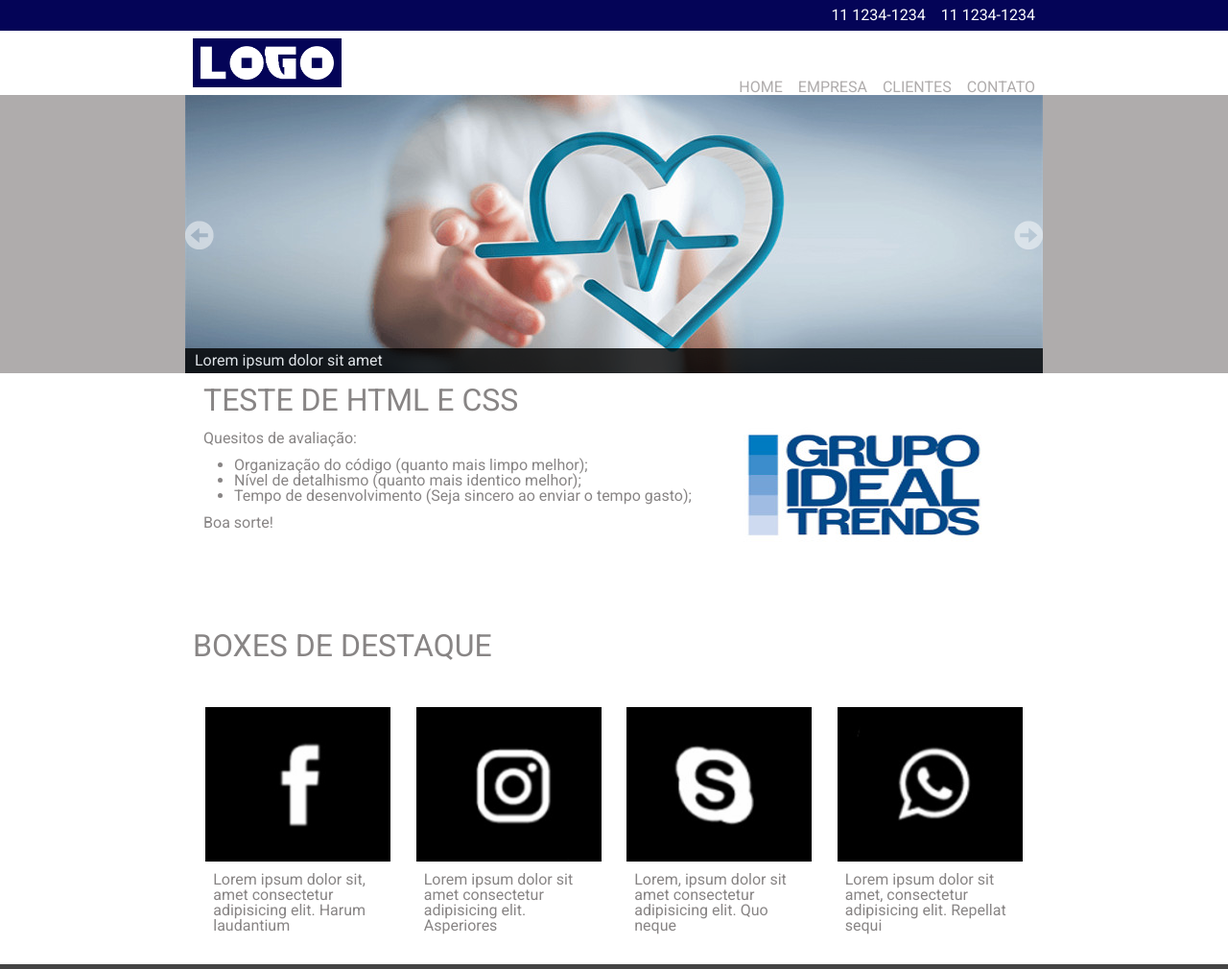
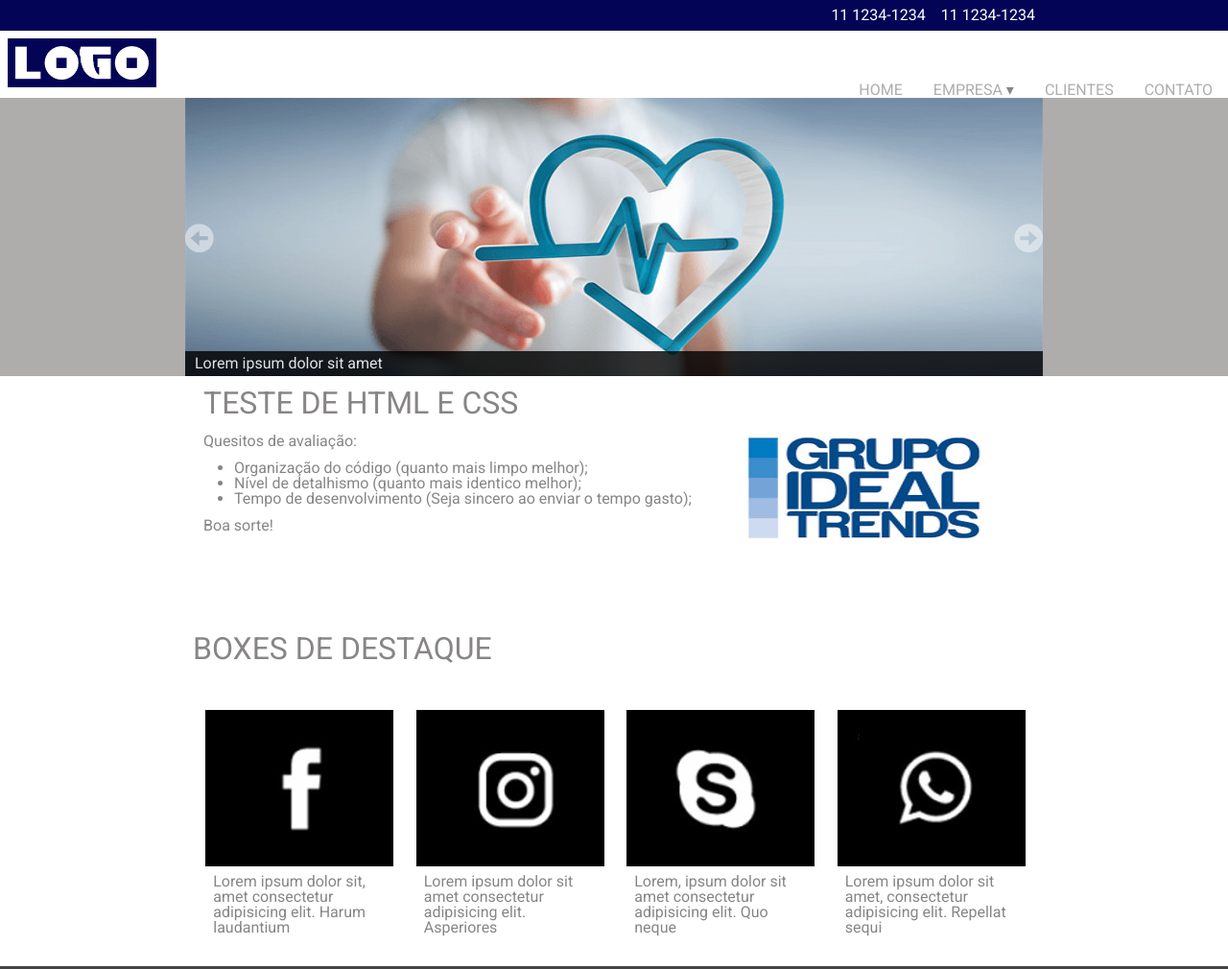
Before and after one commit to renatobmps/ideal-trends, a plain HTML site: page index.html in a window 1280 px wide. Shown: the top 1010 px of the page at 96% size. Drawn offline with nearby package versions, Linux system fonts and the light colour scheme.

Commit message:
Correções

```diff
--- a/css/comp/header.css
+++ b/css/comp/header.css
@@ -1,3 +1,4 @@
+/*Telefones*/
 .telefones-linha{
 
     background-color: var(--blue);
@@ -20,14 +21,23 @@
     margin: 0 .5em;
 }
 
+/*Menu*/
+
 .menu{
+
+    background-color: var(--white);
     display: flex;
+    justify-content: space-between;
     align-items: flex-end;
-    justify-content: space-between;
-    max-width: 894px;
-    margin: 0 auto;
 }
 
+.menu * {
+
+    text-transform: uppercase;
+    text-decoration: none;
+}
+
+/*logo do menu*/
 .menu .menu-logo-img{
 
     background-color: var(--blue);
@@ -36,21 +46,105 @@
     width: 20vw;
     box-sizing: border-box;
     max-width: 155px;
+    align-self: center;
 }
 
+/*itens do menu*/
 .menu .menu-nav{
 
     display: flex;
-    flex-wrap: wrap;
-    justify-content: flex-end;
 }
 
-.menu .menu-nav-item{
+.menu-nav .menu-nav-item{
 
-    text-transform: uppercase;
+    margin: 0 1em;
+}
+
+.menu-nav .menu-nav-item *{
+
     color: var(--gray-light);
-    text-decoration-line: none;
-    margin: 0 .5em;
+    transition: transform .5s;
+}
+
+.menu-nav .menu-nav-item > a:hover, .menu-nav .menu-nav-item > button:hover{
+
+    color: var(--gray-dark);
+    font-size: 1.2em;
+    transition: all .5s;
+}
+
+.menu-nav li{
+
+    list-style-type: none;
+}
+
+.dropdown{
+
+    width: max-content;
+    vertical-align: middle;
+}
+
+.dropdown::after{
+
+    content: "▾";
+    color: var(--gray);
+    transform: rotate(90deg);
+}
+
+/*Submenu*/
+
+.submenu-1, .submenu-2 {
+    display: none;
+    position: absolute;
+    background-color: var(--blue);
+    width: max-content;
+    z-index: 100;
+}
+
+.submenu-item a, .submenu-item button {
+
+    font-size: .8em;
+    background-color: transparent;
+    border: 0;
+}
+
+.submenu-item{
+
+    padding: 1em;
+    text-decoration: none;
+    display: block;
+    color: var(--white) !important;
+    border-top: 3px dotted var(--gray-dark);
+}
+
+.submenu-item:first-child{
+
+    border-top: 0;
+}
+
+.submenu-item a:hover{
+
+    font-size: .9em !important;
+}
+
+.dropdown-empresa:hover .submenu-1, .dropdown-item:hover .submenu-2 {
+    display: block;
+}
+
+.dropdown-empresa:hover .dropbtn-empresa, .dropdown-item:hover .dropbtn-item {
+
+    color: var(--gray-dark);
+    transition: all .5s;
+}
+
+.dropdown-empresa:hover .dropbtn-empresa{
+
+    font-size: 1.2em;
+}
+
+.dropdown-item:hover .dropbtn-item {
+
+    font-size: .9em;
 }
 
 /*Slider*/
@@ -89,13 +183,3 @@
 
     display: none;
 }
-
-/*
-@media (min-width: 500px){
-
-    body{
-
-
-    }
-}
-*/
--- a/css/comp/main.css
+++ b/css/comp/main.css
@@ -7,7 +7,7 @@ main{
     box-sizing: border-box;
 }
 
-/*Teste de HTML e CSS*/
+/*Instruções*/
 .principal{
 
     display: flex;
@@ -70,6 +70,26 @@ main{
 .destaques .destaque-img{
 
     width: 100%;
+    color: transparent;
+    background: url(../../img/redes-sociais.jpeg);
+    height: 163px;
+    width: 196px;
+}
+
+.destaques .img-facebook{
+    background-position: 0 0;
+}
+
+.destaques .img-instagram{
+    background-position: 588px 0;
+}
+
+.destaques .img-skype{
+    background-position: 392px 0;
+}
+
+.destaques .img-whatsapp{
+    background-position: 196px 0;
 }
 
 .destaques .destaque-descricao{
--- a/css/comp/rodape.css
+++ b/css/comp/rodape.css
@@ -15,6 +15,15 @@
     color: var(--white);
     text-decoration-line: none;
     margin: 0 .5em;
+    vertical-align: middle;
+    transition: all .5s;
+}
+
+.rodape a:hover{
+
+    color: var(--blue);
+    font-size: 1.2em;
+    transition: all .5s;
 }
 
 .rodape .rodape-nav{
--- a/css/reset.css
+++ b/css/reset.css
@@ -61,4 +61,5 @@ img{
     --gray: #888585;
     --gray-dark: #444444;
     --white: #FFFFFF;
+    --black: #000000;
 }
--- a/index.html
+++ b/index.html
@@ -29,12 +29,30 @@
         </section>
 
         <section class="menu">
+            <a href="#">
                 <img src="img/logo.png" alt="Logo da página" class="menu-logo-img">
+            </a>
             <nav class="menu-nav">
-                <a href="#" class="menu-nav-item">Home</a>
-                <a href="empresa" class="menu-nav-item">Empresa</a>
-                <a href="clientes" class="menu-nav-item">Clientes</a>
-                <a href="contato" class="menu-nav-item">Contato</a>
+                <li class="menu-nav-item"><a href="#" class="menu-nav-link">Home</a></li>
+                <li class="menu-nav-item dropdown-empresa dropdown">
+                    <btton" class="dropbtn-empresa menu-nav-link">Empresa</button>
+                    <nav class="submenu-1">
+                        <li class="submenu-1-item submenu-item"><a href="#">Submenu 1</a></li>
+                        <li class="submenu-1-item submenu-item"><a href="#">Submenu 1</a></li>
+                        <li class="submenu-1-item submenu-item"><a href="#">Submenu 1</a></li>
+                        <li class="submenu-1-item submenu-item dropdown-item dropdown">
+                            <button href="#" class="dropbtn-item">Submenu 1</button>
+                            <nav class="submenu-2">
+                                <li class="submenu-2-item submenu-item"><a href="#" class="submenu-2-link">Submenu 2</a></li>
+                                <li class="submenu-2-item submenu-item"><a href="#" class="submenu-2-link">Submenu 2</a></li>
+                                <li class="submenu-2-item submenu-item"><a href="#" class="submenu-2-link">Submenu 2</a></li>
+                                <li class="submenu-2-item submenu-item"><a href="#" class="submenu-2-link">Submenu 2</a></li>
+                            </nav>
+                        </li>
+                    </nav>
+                </li>
+                <li class="menu-nav-item"><a href="clientes" class="menu-nav-link">Clientes</a></li>
+                <li class="menu-nav-item"><a href="contato" class="menu-nav-link">Contato</a></li>
             </nav>
         </section>
 
@@ -66,29 +84,30 @@
                 </ul>
                 <p class="instrucoes-texto">Boa sorte!</p>
             </section>
-            <img src="img/325x212/logo_325x212.jpeg" alt="Logo do Grupo Ideal Trends" class="principal-imagem">
+            <img src="img/logo_325x212.jpeg" alt="Logo do Grupo Ideal Trends" class="principal-imagem">
         </section>
 
         <section class="destaques">
             <h1 class="destaques-titulo">Boxes de destaque</h1>
-            <div class="card-destaque">
-                <img src="img/face.jpeg" alt="Logo do Facebook" class="destaque-img">
-                <p class="destaque-descricao">Lorem ipsum dolor sit, amet consectetur adipisicing elit. Harum laudantium
-                </p>
-            </div>
-            <div class="card-destaque">
-                <img src="img/insta.jpeg" alt="Logo do Instagram" class="destaque-img">
-                <p class="destaque-descricao">Lorem ipsum dolor sit amet consectetur adipisicing elit. Asperiores</p>
-            </div>
-            <div class="card-destaque">
-                <img src="img/skype.jpeg" alt="Logo do WhatsApp" class="destaque-img">
-                <p class="destaque-descricao">Lorem, ipsum dolor sit amet consectetur adipisicing elit. Quo neque</p>
-            </div>
-            <div class="card-destaque">
-                <img src="img/whats.jpeg" alt="Logo do Fb" class="destaque-img">
-                <p class="destaque-descricao">Lorem ipsum dolor sit amet, consectetur adipisicing elit. Repellat sequi
-                </p>
-            </div>
+            <ul class="card-destaque">
+                <li class="destaque-img img-facebook">Facebook</li>
+                <li class="destaque-descricao">Lorem ipsum dolor sit, amet consectetur adipisicing elit. Harum
+                    laudantium
+                </li>
+            </ul>
+            <ul class="card-destaque">
+                <li class="destaque-img img-instagram">Instagem</li>
+                <li class="destaque-descricao">Lorem ipsum dolor sit amet consectetur adipisicing elit. Asperiores</li>
+            </ul>
+            <ul class="card-destaque">
+                <li class="destaque-img img-skype">Skype</li>
+                <li class="destaque-descricao">Lorem, ipsum dolor sit amet consectetur adipisicing elit. Quo neque</li>
+            </ul>
+            <ul class="card-destaque">
+                <li class="destaque-img img-whatsapp">WhatsApp</li>
+                <li class="destaque-descricao">Lorem ipsum dolor sit amet, consectetur adipisicing elit. Repellat sequi
+                </li>
+            </ul>
         </section>
     </main>
 
@@ -108,30 +127,6 @@
     <script>
         $(window).load(function () {
             $("#slider").nivoSlider();
-            //API
-            /*
-            effect:'random',
-            slices: 15,
-            boxCols: 8,
-            boxRows: 4,
-            animSpeed: 500,
-            pauseTime: 3000,
-            startSlide: 0,
-            directionNav:true,
-            controlNav:true,
-            controlNavThumbs:false,
-            pauseOnHover:true,
-            manualAdvance:false,
-            prevText:'Prev',
-            nextText:'Next',
-            randomStart:false,
-            beforeChange:function(){},
-            afterChange:function(){},
-            slideshowEnd:function(){},
-            lastSlide:function(){},
-            afterLoad:function(){}
-        });
-        */
         });
     </script>
 </body>
```
Also changed, not shown: img/196x163/face_196x163.jpeg (deleted), img/196x163/insta_196x163.jpeg (deleted), img/196x163/whats_196x163.jpeg (deleted), img/face.jpeg (deleted), img/insta.jpeg (deleted), img/logo_325x212.jpeg (renamed from img/325x212/logo_325x212.jpeg), img/redes-sociais.jpeg (added), img/skype.jpeg (deleted), img/whats.jpeg (deleted). Lines whose indentation alone changed are shown as unchanged.
